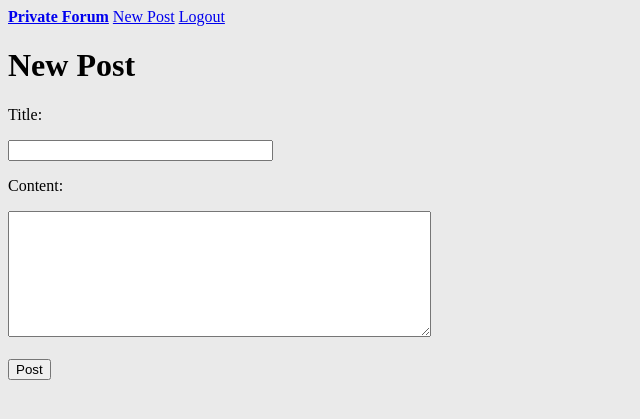
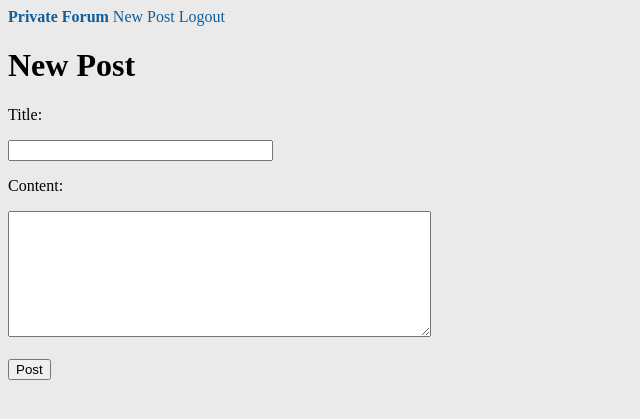
Before and after one commit to Zayah117/private-forum, a Flask app: page /newpost in a window 1280 px wide. Shown: the top 419 px of the page, without its empty margins (0-640 px from the left). Run offline with Flask 2, Linux system fonts and the light colour scheme; the visitor is signed in with stand-in values (Sample User, id 1).

Commit message:
Link styling

```diff
--- a/static/style.css
+++ b/static/style.css
@@ -1,3 +1,8 @@
 body {
     background-color: #eaeaea;
 }
+
+a {
+    text-decoration: none;
+    color: #105d99;
+}
```
